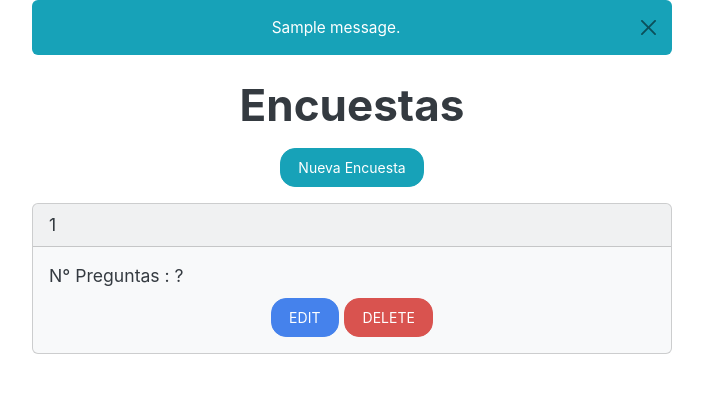
After one commit to Xeraclom14/is2-proyecto, a Flask app: page /forms in a window 1280 px wide. The commit adds this page. Shown: the top 393 px of the page, without its empty margins (288-991 px from the left). Run offline with Flask 2, Linux system fonts and the light colour scheme; tables that the repository leaves empty or names only in its code hold one stand-in row (values such as "Sample post"); one stand-in notice (Sample message) is shown; some libraries are stand-ins or nearby versions.

Commit message:
insercion de cositas

```diff
--- a/app.py
+++ b/app.py
@@ -1,6 +1,7 @@
 from multiprocessing.sharedctypes import Value
-from flask import Flask, render_template, request, redirect, url_for
+from flask import Flask, render_template, request, redirect, url_for, session, flash
 from flask_mysqldb import MySQL
+from select import select
 
 app = Flask(__name__)
 
@@ -24,33 +25,45 @@ app.config['MYSQL_PASSWORD'] = 'PassAuxParaProyectoIS2$'
 app.config['MYSQL_DB'] = 'is2_proyecto'
 mysql = MySQL(app)
 
+app.secret_key = 'mysecretkey'
 
 #crea un usuario en ala base de datos
 @app.route('/')
 def Index():
-    #cur = mysql.connection.cursor()
-    #cur.execute("INSERT INTO `Encuestador`(`ap_pat`, `ap_mat`, `prim_nom`,`seg_nom`,`email`) VALUES ('V','C','J','A','j@gmail.com')")
-    #mysql.connection.commit()
-    #return "Encuestador j@gmail.com creado"
-    return "pagina principal"
+    cur = mysql.connection.cursor()
+    cur.execute("INSERT INTO `Encuestador`(`ap_pat`, `ap_mat`, `prim_nom`,`seg_nom`,`email`,`password`) VALUES ('V','C','J','A','j@gmail.com','asd')")
+    mysql.connection.commit()
+    return "Encuestador j@gmail.com creado"
+    #return "INDEX"
 
 @app.route('/edit/<id>')
 def edit(id):
     return "Editando encuesta " + id + "."
 
+@app.route('/delete/<id>')
+def delete(id):
+    cur = mysql.connection.cursor()
+    cur.execute("SELECT titulo FROM Encuesta WHERE id_encuesta = %s;",(id,))
+    datos = cur.fetchall()
+    cur.execute("DELETE FROM Encuesta WHERE id_encuesta = %s;", (id,))
+    mysql.connection.commit()
+    flash("Encuesta \"" + datos[0][0] +"\" eliminada exitosamente.")
+    return redirect(url_for("forms"))
+
 @app.route('/create', methods=['GET','POST'])
 def create():
     if request.method == 'POST':
         if(request.form['titulo'] != ""):
-            categorias =  request.form['categoria'].upper().split(',')
-            for categoria in categorias:
-                categoria = categoria.rstrip()
-                categoria = categoria.lstrip()
-                print(categoria)
+            #categorias =  request.form['categoria'].upper().split(',')
+            #for categoria in categorias:
+            #    categoria = categoria.rstrip()
+            #    categoria = categoria.lstrip()
+            #    print(categoria)
             cur = mysql.connection.cursor()
-            cur.execute("INSERT INTO encuesta (id_encuestador, titulo) VALUES (%s , %s);", (e_id, request.form['titulo']))
+            cur.execute("INSERT INTO Encuesta (id_encuesta, id_encuestador, titulo) VALUES (1, %s , %s);", (e_id, request.form['titulo']))
             mysql.connection.commit()
-            print(request.form['titulo'])
+            #print(request.form['titulo'])
+            return redirect(url_for("forms"))
         else:
             print("Ingerese un valor valido")
         #redirigir para borrar el formulario de la memoria (no se envia nuevamente si se recarga la pagina)
@@ -66,9 +79,51 @@ def stats(id):
 def form(id):
     return "Respndiendo encuesta con ID " + id + "."
 
-@app.route('/login')
-def login():
-    return render_template('login.html')
+@app.route('/forms')
+def forms():
+    cur = mysql.connection.cursor()
+    cur.execute("SELECT * FROM Encuesta")
+    datos = cur.fetchall()
+    #print(datos)
+    return render_template('forms.html', forms = datos)
+
+#@app.route('/login')
+#def login():
+#    return render_template('login.html')
+
+@app.route('/login', methods=['GET', 'POST'])
+def logeo():
+    msg = ''
+    # Check if "username" and "password" POST requests exist (user submitted form)
+    if request.method == 'POST' and 'uname' in request.form and 'psw' in request.form:
+
+        # Create variables for easy access
+        username = request.form['uname']
+        password = request.form['psw']
+
+        # Check if account exists using MySQL
+        #cursor = mysql.connection.cursor(MySQLdb.cursors.DictCursor)
+        cursor = mysql.connection.cursor()
+        cursor.execute('SELECT * FROM Encuestador WHERE email = %s AND password = %s', (username, password,))
+
+        # Fetch one record and return result
+        account = cursor.fetchone()
+
+        # If account exists in accounts table in out database
+        if account:
+            # Create session data, we can access this data in other routes
+            session['loggedin'] = True
+            session['id'] = account['id']
+            session['username'] = account['username']
+
+            # Redirigir a pag principal
+            return 'Logged in successfully!'
+
+        else:
+            #Cuenta incorrecta
+            msg = 'Incorrect username/password!'
+
+    return render_template('login.html', msg='')
 
 @app.route('/funciona')
 def funciona():
--- /dev/null
+++ b/templates/forms.html
@@ -0,0 +1,35 @@
+{% extends './base.html' %}
+
+{% block title %}Forms{% endblock %}
+
+{% block body %}
+<center>
+
+{% with messages = get_flashed_messages() %}
+{%  if messages %}
+{%      for message in messages %}
+    <div class="alert alert-dismissible alert-info col-lg-6">
+        <button type="button" class="btn-close" data-bs-dismiss="alert"></button>
+        {{message}}.
+    </div>
+{%      endfor %}
+{%  endif %}
+{% endwith %}
+
+    <form class="col-lg-6">
+        <h1 class="form-label mt-4">Encuestas</h1>
+        <a href="create" class="mt-2 btn btn-info">Nueva Encuesta</a>
+        <p></p>
+        {% for form in forms %}
+        <div class="card bg-light mb-3">
+            <div class="card-header" style="text-align: left;">{{ form.2 }}</div>
+            <div class="card-body">
+                <div style="text-align: left;">N° Preguntas : ?</div>
+                <a href="edit/{{ form.0 }}" class="mt-2 btn btn-primary">EDIT</a>
+                <a href="delete/{{ form.0 }}" class="mt-2 btn btn-danger">DELETE</a>
+            </div>
+        </div>
+        {% endfor %}
+    </form>
+</center>
+{% endblock %}
```
Also changed, not shown: templates/login.html (+0 -10 lines).
